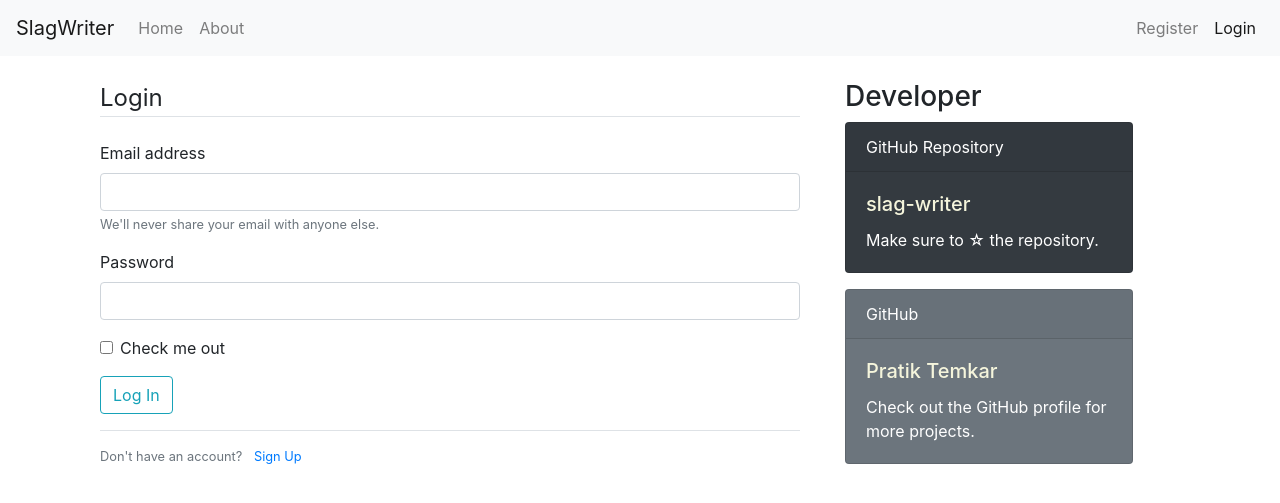
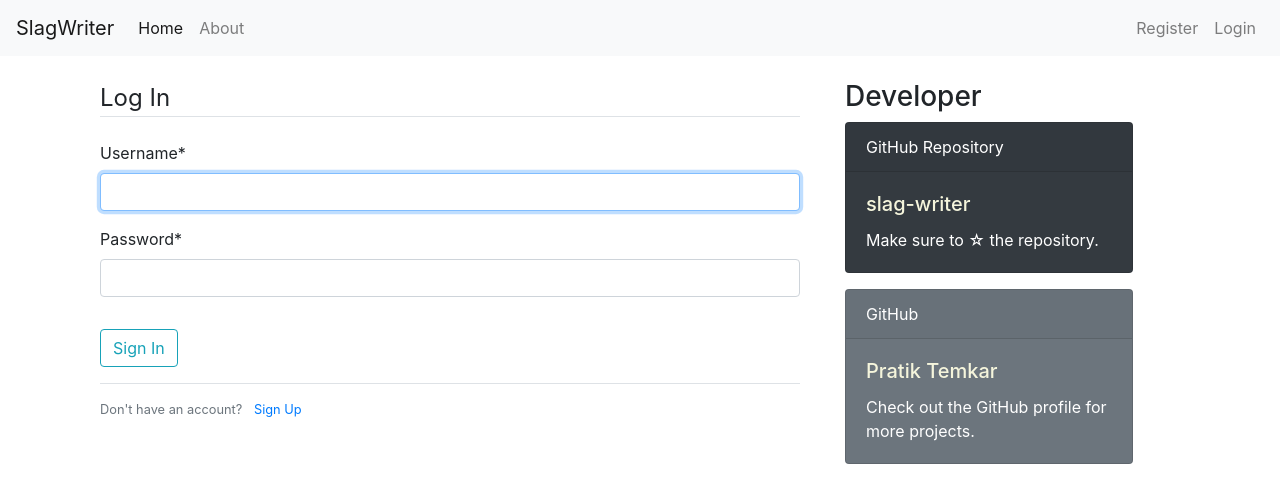
Before and after one commit to pratikstemkar/slag-writer, a Django app: page /login/ in a window 1280 px wide. Shown: the top 503 px of the page. Run offline with Django 3.2, Linux system fonts and the light colour scheme; some libraries are stand-ins or nearby versions.

Commit message:
Log In Working :wrench:

```diff
--- a/app/app/settings.py
+++ b/app/app/settings.py
@@ -123,3 +123,5 @@
 STATIC_URL = '/static/'
 
 CRISPY_TEMPLATE_PACK = 'bootstrap4'
+
+LOGIN_REDIRECT_URL = 'blog-home'
--- a/app/app/urls.py
+++ b/app/app/urls.py
@@ -14,12 +14,14 @@
     2. Add a URL to urlpatterns:  path('blog/', include('blog.urls'))
 """
 from django.contrib import admin
+from django.contrib.auth import views as auth_views
 from django.urls import path, include
 from users import views as users_views
 
 urlpatterns = [
     path('admin/', admin.site.urls),
     path('register/', users_views.register, name="users-register"),
-    path('login/', users_views.login, name="users-login"),
+    path('login/', auth_views.LoginView.as_view(template_name = 'users/login.html'), name="users-login"),
+    path('logout/', auth_views.LogoutView.as_view(template_name = 'users/logout.html'), name="users-logout"),
     path('', include('blog.urls')),
 ]
--- a/app/users/templates/users/login.html
+++ b/app/users/templates/users/login.html
@@ -1,23 +1,16 @@
 {% extends 'blog/base.html' %}
+{% load crispy_forms_tags %}
 {% block content %}
     <div class="container">
         <form method="POST">
             {% csrf_token %}
-            <legend class="border-bottom">Login</legend>
-                <div class="form-group pt-3">
-                  <label for="exampleInputEmail1">Email address</label>
-                  <input type="email" class="form-control" id="exampleInputEmail1" aria-describedby="emailHelp">
-                  <small id="emailHelp" class="form-text text-muted">We'll never share your email with anyone else.</small>
-                </div>
-                <div class="form-group">
-                  <label for="exampleInputPassword1">Password</label>
-                  <input type="password" class="form-control" id="exampleInputPassword1">
-                </div>
-                <div class="form-group form-check">
-                  <input type="checkbox" class="form-check-input" id="exampleCheck1">
-                  <label class="form-check-label" for="exampleCheck1">Check me out</label>
-                </div>
-                <button type="submit" class="btn btn-outline-info">Log In</button>
+            <fieldset class="form-group">
+                <legend class="border-bottom mb-4">Log In</legend>
+                {{ form | crispy }}
+            </fieldset>
+            <div class="form-group">
+                <button class="btn btn-outline-info" type="submit">Sign In</button>
+            </div>
         </form>
         <div class="border-top pt-3">
             <small class="text-muted">Don't have an account? <a class="ml-2" href="{% url 'users-register' %}">Sign Up</a></small>
--- a/app/users/views.py
+++ b/app/users/views.py
@@ -9,11 +9,8 @@
         if form.is_valid():
             form.save()
             username = form.cleaned_data.get('username')
-            messages.success(request, f'Account created for {username}!')
-            return redirect('blog-home')
+            messages.success(request, f'Your account has been created!')
+            return redirect('users-login')
     else:
         form = UserRegisterForm()
     return render(request, 'users/register.html', {'form' : form, 'title' : 'Register'})
-
-def login(request):
-    return render(request, 'users/login.html', {'title': 'Login'})
```
Also changed, not shown: app/db.sqlite3.
